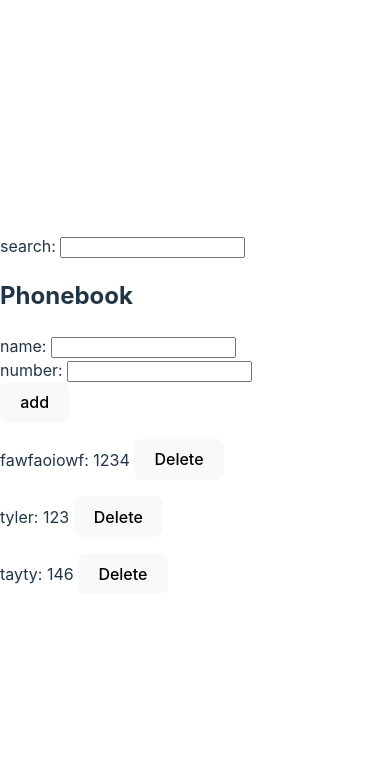
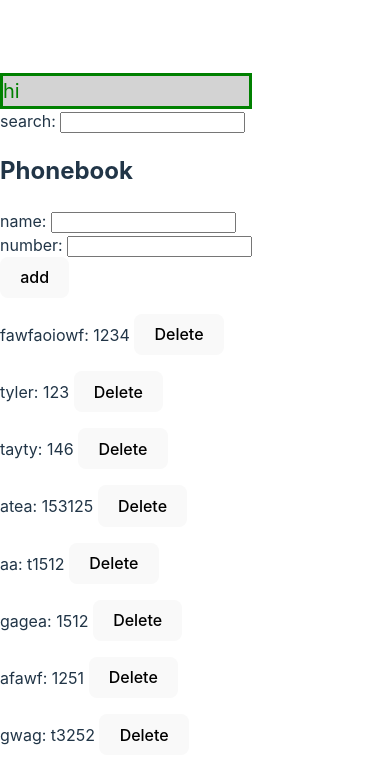
Before and after one commit to tylerdegen1016/fullsource-code, a React (Vite) app in the folder ch2/phonebook/: page / in a window 390 px wide. Shown: the top 784 px of the page. Built offline with nearby package versions, Linux system fonts and the light colour scheme; data requests are answered from the project's data file.

Commit message:
added notification to phone app

```diff
--- a/ch2/phonebook/db.json
+++ b/ch2/phonebook/db.json
@@ -14,6 +14,31 @@
       "id": "3",
       "name": "tayty",
       "number": "146"
+    },
+    {
+      "id": "4",
+      "name": "atea",
+      "number": "153125"
+    },
+    {
+      "id": "5",
+      "name": "aa",
+      "number": "t1512"
+    },
+    {
+      "id": "6",
+      "name": "gagea",
+      "number": "1512"
+    },
+    {
+      "id": "7",
+      "name": "afawf",
+      "number": "1251"
+    },
+    {
+      "id": "8",
+      "name": "gwag",
+      "number": "t3252"
     }
   ]
 }
--- a/ch2/phonebook/src/App.jsx
+++ b/ch2/phonebook/src/App.jsx
@@ -2,6 +2,7 @@ import { useState, useEffect } from 'react'
 import Phonebook from './components/Phonebook'
 import Filter from './components/Filter'
 import personService from './services/persons'
+import Notification from './components/Notification'
 
 import axios from 'axios'
 
@@ -11,7 +12,7 @@ const App = () => {
   const [newName, setNewName] = useState('')
   const [newNumber, setNewNumber] = useState('')
   const [searchterm, setSearchterm] = useState('')
-  const [notificationMessage, setNotificationMessage] = useState("")
+  const [notificationMessage, setNotificationMessage] = useState("hi")
 
   useEffect(() => {
 
@@ -22,7 +23,6 @@ const App = () => {
       setFilteredPersons(initialPersons.filter(p => p.name.includes(searchterm)))
     })
   }, [])
-
 
   const addNumber = (event) => {
     event.preventDefault()
@@ -37,13 +37,14 @@ const App = () => {
           .then(returnedPerson => {
             setPersons(persons.map(person => person.id === personObject.id ? updatedPersonObject : person))
             setFilteredPersons(persons.map(person => person.id === personObject.id ? updatedPersonObject : person))
+
           })
           .catch(error => {
             alert("ERROR!")
             console.log(error)
           })
       } else {
-
+        //todo
       }
     }
     else
@@ -63,6 +64,11 @@ const App = () => {
         }
         setNewName("")
         setNewNumber("")
+
+        setNotificationMessage(`Added ${returnedPerson.name}`)
+        setTimeout( () => {
+          setNotificationMessage(null)
+        },5000)
       })
     }
   }
@@ -98,7 +104,7 @@ const App = () => {
 
   return (
     <div>
-
+      <Notification message={notificationMessage} />
       <div><Filter value={searchterm} onChange={filterPersons} /> </div>
       <h2>Phonebook</h2>
       <form onSubmit={addNumber}>
--- a/ch2/phonebook/src/components/Notification.jsx
+++ b/ch2/phonebook/src/components/Notification.jsx
@@ -3,8 +3,8 @@ const Notification = ({message}) => {
     var style = {
         color:"green",
         background: "lightgrey",
-        font-size: "20px",
-        border-style: "solid"
+        fontSize: "20px",
+        borderStyle: "solid"
     }
 
     if (message === null) {
@@ -13,7 +13,9 @@ const Notification = ({message}) => {
 
     return(
         <div style={style}>
-
+            {message}
         </div>
     )
 }
+
+export default Notification
```
